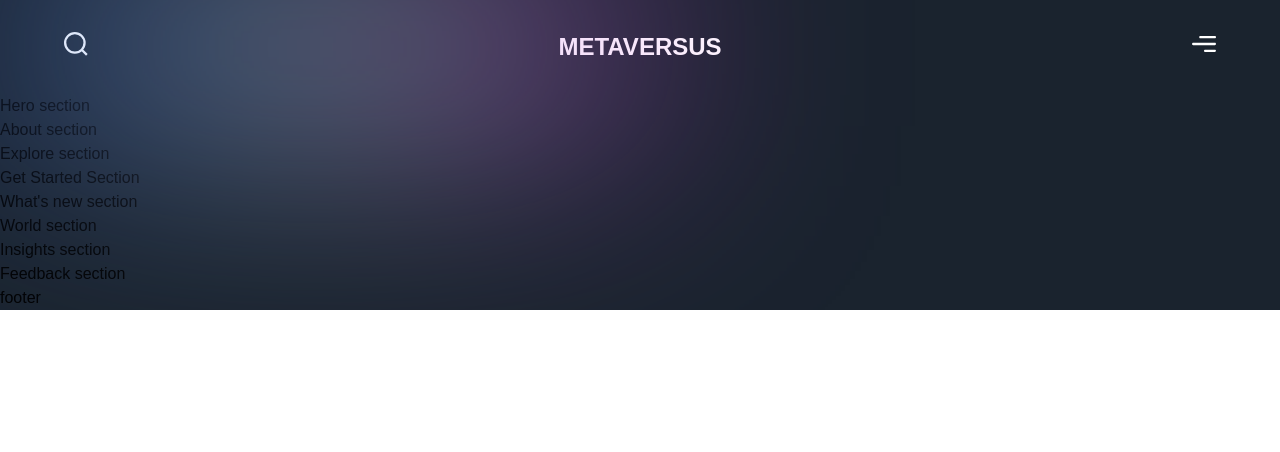
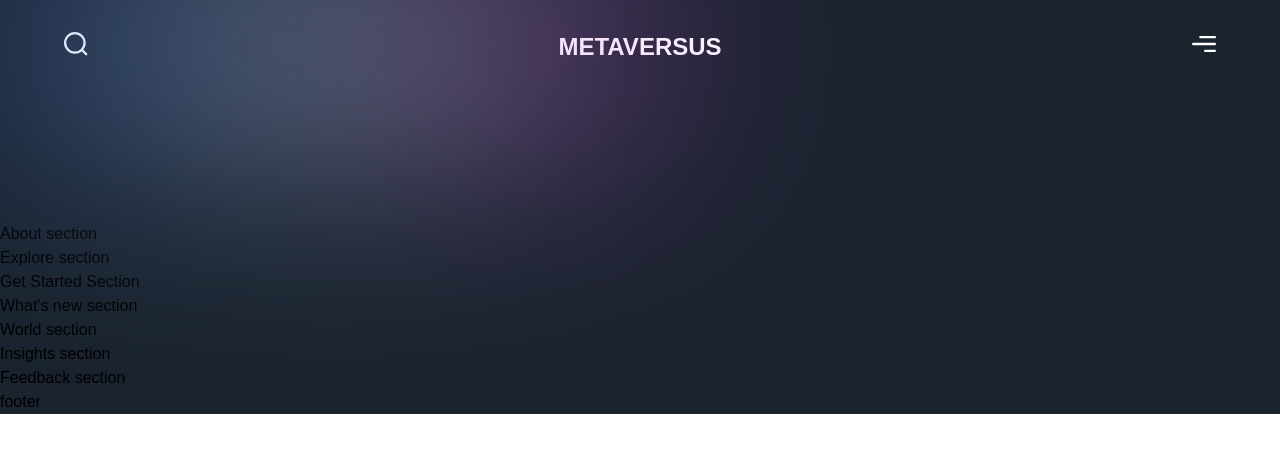
Before and after one commit to anggriawanmr/metaversus, a Next.js app: page / in a window 1280 px wide. Shown: the top 452 px of the page. Built offline with nearby package versions, Linux system fonts and the light colour scheme; a web font is replaced by a local one.

Commit message:
Adding motion div on Hero component :sparkles:

```diff
--- a/sections/Hero.jsx
+++ b/sections/Hero.jsx
@@ -1,8 +1,18 @@
 'use client';
 
+import { motion } from 'framer-motion';
+
+import styles from '../styles';
+import { slideIn, staggerContainer, textVariant } from '../utils/motion';
+
 const Hero = () => (
-  <section>
-    Hero section
+  <section className={`${styles.yPaddings} sm:pl-16 pl-6`}>
+    <motion.div
+      variants={staggerContainer}
+      initial="hidden"
+      whileInView="show"
+      viewport={{ once: false, amount: 0.25 }}
+    />
   </section>
 );
 
```
